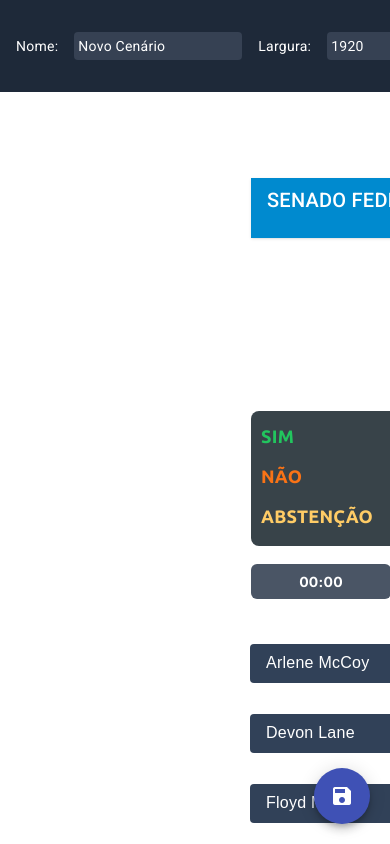
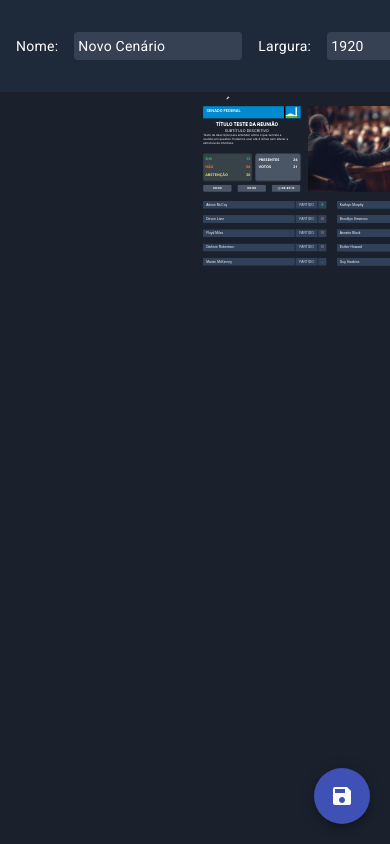
Before and after one commit to alexia-alcantara/painel-editor, an Angular app: page /editor/1 in a window 390 px wide. Built offline with nearby package versions, Linux system fonts and the light colour scheme.

Commit message:
feat: Enhance EditorComponent with responsive scaling and dynamic background image handling

```diff
--- a/src/app/components/editor/editor.component.css
+++ b/src/app/components/editor/editor.component.css
@@ -1,13 +1,28 @@
 :host {
-  display: block;
+  display: flex;
+  flex-direction: column;
   height: 100vh;
+  overflow: hidden;
+}
+
+.config-panel {
+  flex-shrink: 0;
+}
+
+.editor-container {
+  flex-grow: 1;
+  display: flex;
+  justify-content: center;
+  align-items: flex-start;
+  overflow-y: auto;
+  overflow-x: hidden;
+  background-color: #1a202c;
 }
 
 .editor-wrapper {
-  width: 100%;
-  height: 100%;
-  padding: 1rem;
-  box-sizing: border-box;
-  overflow-y: auto;
-  background: center center / cover no-repeat;
+  position: relative !important;
+  transform-origin: top center;
+  background-size: cover;
+  background-position: center;
+  background-repeat: no-repeat;
 }
--- a/src/app/components/editor/editor.component.html
+++ b/src/app/components/editor/editor.component.html
@@ -12,16 +12,22 @@
   <input type="file" (change)="onFileSelected($event)" class="text-sm">
 </div>
 
+<div class="editor-container">
+<div #editorWrapper class="editor-wrapper"
+       [style.background-image]="cenarioAtual.backgroundImage ? 'url(' + cenarioAtual.backgroundImage + ')' : 'none'"
+       [style.width.px]="cenarioAtual.targetWidth"
+       [style.height.px]="cenarioAtual.targetHeight">
 
-<div #editorWrapper class="editor-wrapper relative w-full h-screen bg-[#18262D] overflow-y-auto"
-  [style.background-image]="'url(' + cenarioAtual.backgroundImage + ')'"
-  [style.aspect-ratio]="cenarioAtual.targetWidth / cenarioAtual.targetHeight">
   @for (item of cenarioAtual.componentes; track item.id) {
   @if (item) {
   <ng-container>
-    <div class="componente-box absolute rounded cursor-grab " cdkDrag [style.display]="item.visible ? 'block' : 'none'"
-      (contextmenu)="onRightClick($event, item)" [cdkDragFreeDragPosition]="{ x: item.x, y: item.y }"
-      (cdkDragEnded)="onDragEnd($event, item)" [style.width.px]="item.width" [style.height.px]="item.height"
+    <div class="componente-box absolute rounded cursor-grab " cdkDrag
+      [style.display]="item.visible ? 'block' : 'none'"
+      (contextmenu)="onRightClick($event, item)"
+      [cdkDragFreeDragPosition]="{ x: item.x, y: item.y }"
+      (cdkDragEnded)="onDragEnd($event, item)"
+      [style.width.px]="item.width"
+      [style.height.px]="item.height"
       cdkDragBoundary=".editor-wrapper">
       @switch(item.tipo) {
       @case('parlamentar') {
@@ -85,6 +91,9 @@
   }
   <app-context-menu #contextMenu (action)="onMenuAction($event)"></app-context-menu>
 </div>
+</div>
+
+
 
 <button mat-fab color="primary" (click)="salvar()" title="Salvar Cenário"
   style="position: fixed; right: 20px; bottom: 20px;">
--- a/src/app/components/editor/editor.component.ts
+++ b/src/app/components/editor/editor.component.ts
@@ -8,6 +8,8 @@
   AfterViewInit,
   OnInit,
   OnDestroy,
+  Renderer2,
+  HostListener,
 } from '@angular/core';
 import { ComponenteEditor } from '../../models/components.model';
 import { LayoutService } from '../../services/layout.service';
@@ -77,7 +79,7 @@
   templateUrl: './editor.component.html',
   styleUrl: './editor.component.css',
 })
-export class EditorComponent implements OnInit, OnDestroy {
+export class EditorComponent implements OnInit, OnDestroy, AfterViewInit {
   @ViewChild('editorWrapper', { static: true }) editorWrapperRef!: ElementRef;
   @ViewChild(ContextMenuComponent)
   contextMenu!: ContextMenuComponent;
@@ -131,8 +133,35 @@
     private layoutService: LayoutService,
     private route: ActivatedRoute,
     private layoutExport: LayoutExportService,
-    private fonteService: FonteService
+    private fonteService: FonteService,
+    private renderer: Renderer2,
+    private hostElement: ElementRef
   ) {}
+
+
+  @HostListener('window:resize')
+  onResize(): void {
+    this.ajustarEscala();
+  }
+
+private ajustarEscala(): void {
+  const wrapperRef = this.editorWrapperRef;
+  if (!wrapperRef || !this.cenarioAtual) {
+    return;
+  }
+
+  const container = wrapperRef.nativeElement.parentElement;
+  const target = wrapperRef.nativeElement;
+
+  if (!container) return;
+
+  const containerWidth = container.clientWidth;
+  const targetWidth = this.cenarioAtual.targetWidth;
+
+  const scale = containerWidth / targetWidth;
+
+  this.renderer.setStyle(target, 'transform', `scale(${scale})`);
+}
 
   onFileSelected(event: Event): void {
     const input = event.target as HTMLInputElement;
@@ -192,24 +221,29 @@
     });
   }
 
+   ngAfterViewInit(): void {
+    setTimeout(() => this.ajustarEscala(), 0);
+  }
+
+
   ngOnDestroy() {
     if (this.routeSub) {
       this.routeSub.unsubscribe();
     }
   }
 
-  ngAfterViewInit() {
-    if (!this.modoEditor) return;
+  // ngAfterViewInit() {
+  //   if (!this.modoEditor) return;
 
-    setTimeout(() => {
-      const cenarioSalvo = this.layoutService.carregarLayoutAtual();
-      if (cenarioSalvo) {
-        this.cenarioAtual = cenarioSalvo;
-      } else {
-        this.cenarioAtual = this.montarLayoutInicial();
-      }
-    }, 0);
-  }
+  //   setTimeout(() => {
+  //     const cenarioSalvo = this.layoutService.carregarLayoutAtual();
+  //     if (cenarioSalvo) {
+  //       this.cenarioAtual = cenarioSalvo;
+  //     } else {
+  //       this.cenarioAtual = this.montarLayoutInicial();
+  //     }
+  //   }, 0);
+  // }
 
   toggleControleVisibilidade(): void {
     this.mostrarControleVisibilidade = !this.mostrarControleVisibilidade;
@@ -617,7 +651,6 @@
     return cenarioPadrao;
   }
 
-
   private montarComponentesParlamentares(
     yBase: number = 480,
     config: DistribuirConfig
@@ -669,7 +702,6 @@
     this.layoutService.salvarLayoutAtual(this.cenarioAtual);
   }
 
-
   async salvar() {
     const idDoCenarioNaUrl = this.route.snapshot.paramMap.get('id');
     if (!idDoCenarioNaUrl) {
@@ -707,7 +739,6 @@
 
       localStorage.removeItem('bg_temporary');
       alert(`Cenário "${nomeCenario}" salvo com sucesso!`);
-
     } catch (error) {
       console.error('Falha grave ao salvar o cenário:', error);
       alert('Ocorreu um erro ao salvar o cenário.');
```
Lines whose indentation alone changed are shown as unchanged.
